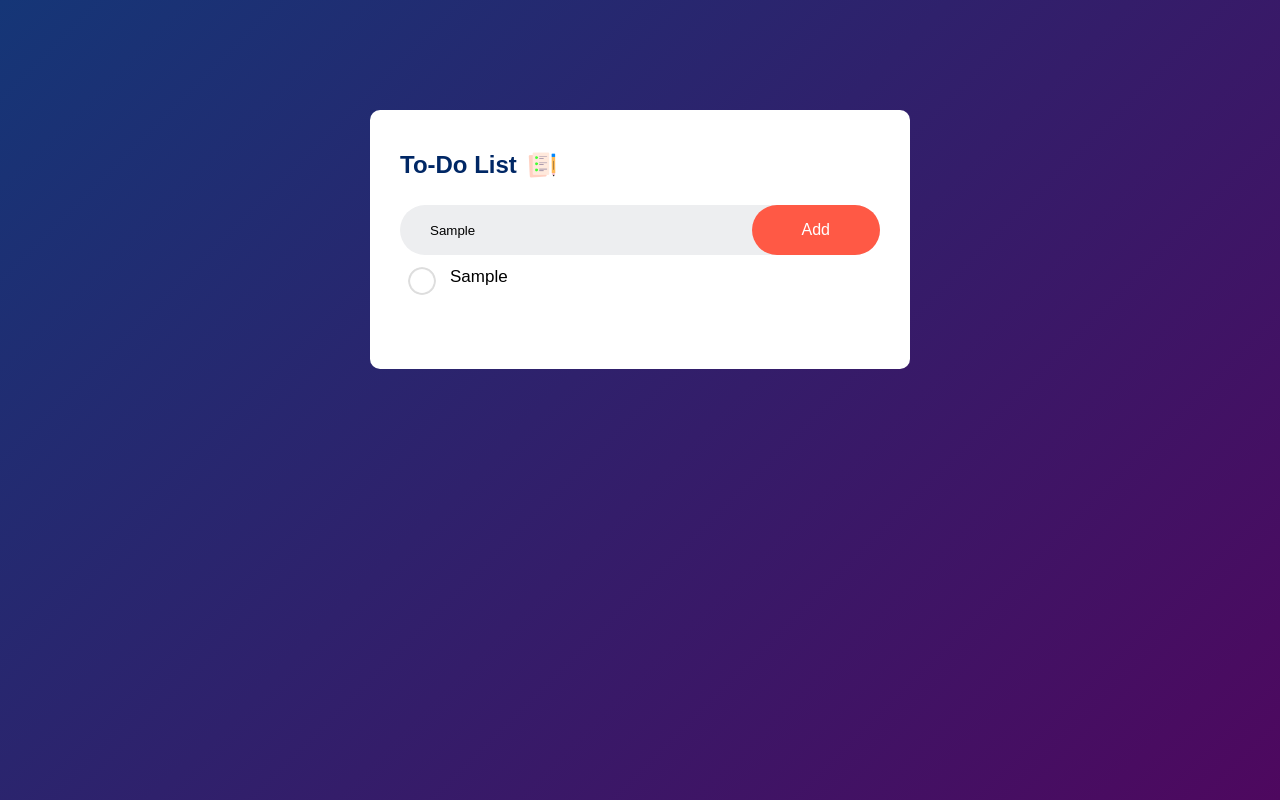
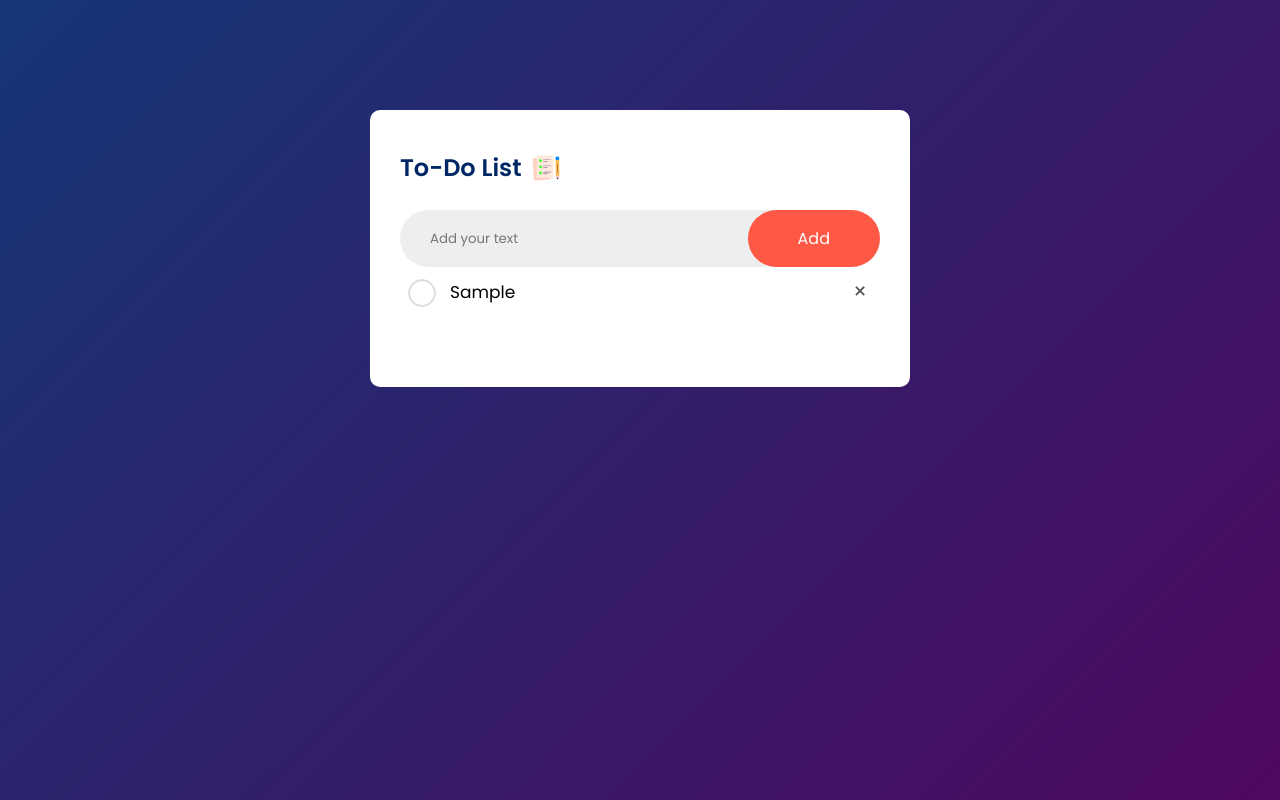
Before and after one commit to Panida-Auitrakun/To-Do-List, a plain HTML site: page index.html in a window 1280 px wide. Both pictures are taken after typing "Sample" into the empty fields and a click on the button "Add". Drawn offline with Linux system fonts and the light colour scheme; a web font is replaced by a local one.

Commit message:
first commit

```diff
--- a/script.js
+++ b/script.js
@@ -3,11 +3,30 @@ const listContainer = document.getElementById("list-container");
 
 function addTask() {
     if(inputBox.value === '') {
+        /* pop-up แสดงเมื่อมีการกด Add แต่ไม่มีการพิมพ์รายการ */
         alert("You must write something!");
     }
     else{
         let li = document.createElement("li");
         li.innerHTML = inputBox.value;
         listContainer.appendChild(li);
+        let span = document.createElement("span");
+        span.innerHTML = "\u00d7";
+        li.appendChild(span);
     }
+
+    inputBox.value = "";
 }
+
+listContainer.addEventListener("click", function(e) {
+    if(e.target.tagName === "LI") {
+        e.target.classList.toggle("checked");
+    }
+    else if(e.target.tagName === "SPAN") {
+        e.target.parentElement.remove();
+    }
+},  false);
+
+function saveData() {
+    localStorage.setItem("data", listContainer.innerHTML);
+}
--- a/style.css
+++ b/style.css
@@ -1,3 +1,4 @@
+@import url('https://fonts.googleapis.com/css2?family=Clicker+Script&family=Poppins:wght@200;300;400;500;600&display=swap');
 *
 {
     margin: 0;
@@ -94,3 +95,20 @@ ul li.checked::before
 {
     background-image: url(images/checked.png);
 }
+ul li span
+{
+    position: absolute;
+    right: 0;
+    top: 5px;
+    width: 40px;
+    height: 40px;
+    font-size: 22px;
+    color: #555;
+    line-height: 40px;
+    text-align: center;
+    border-radius: 50%;
+}
+ul li span:hover
+{
+    background: #edeef0;
+}
```
